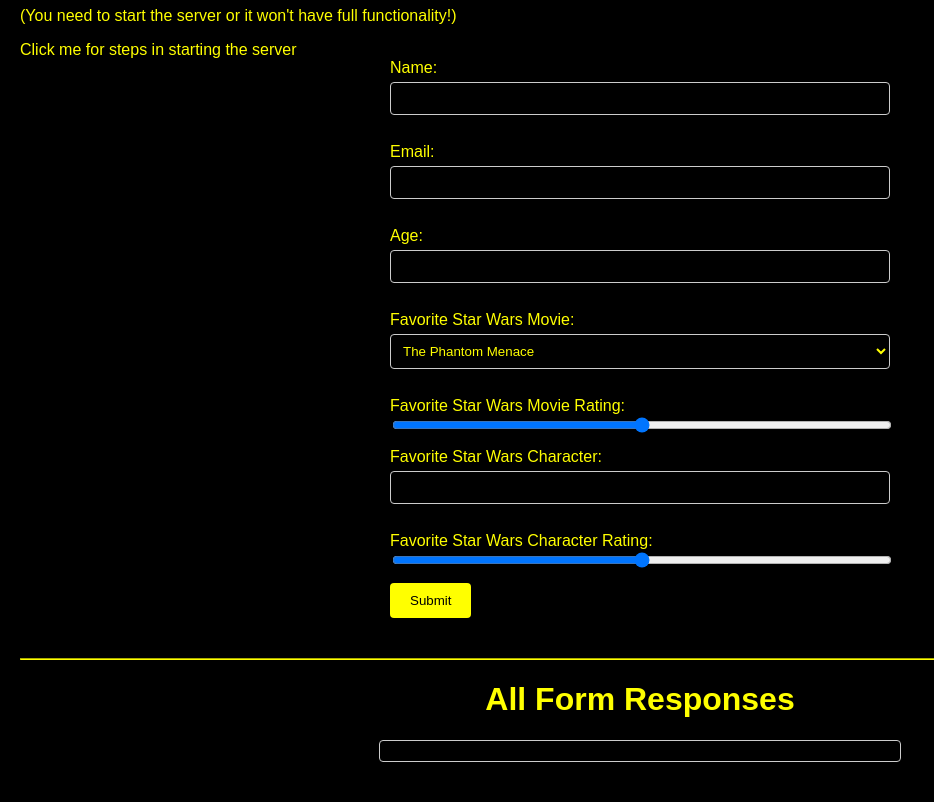
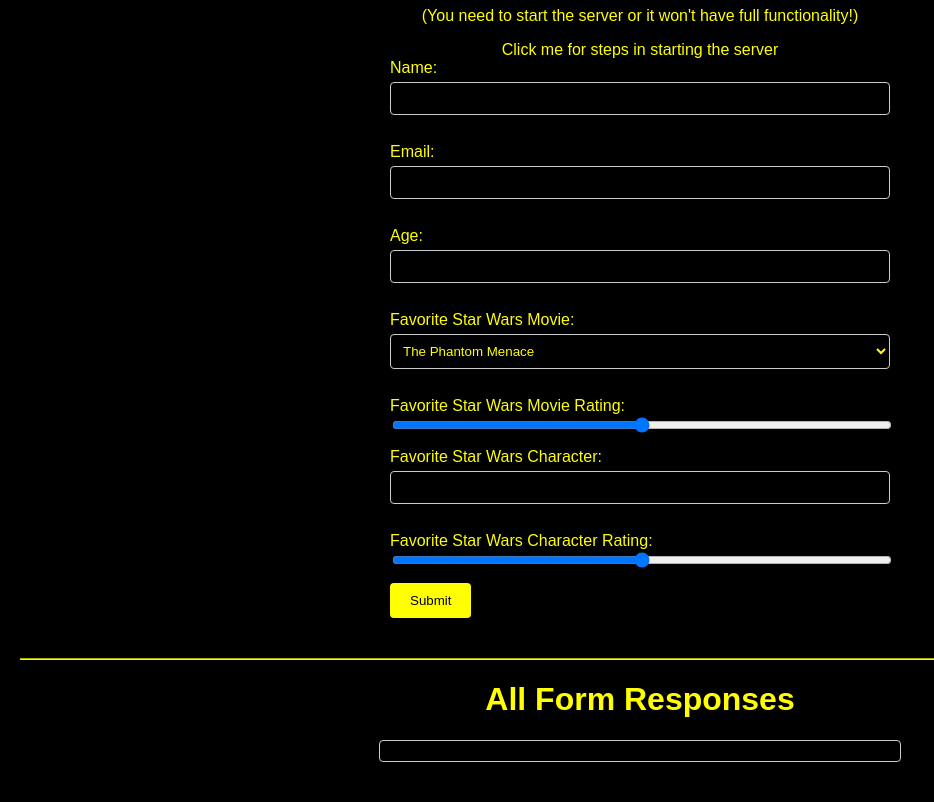
Before and after one commit to t1oluwani/StarWarsAPI, a website: page index.html in a window 1280 px wide. Shown: the part 93-895 px from the top of the page, without its empty margins (0-934 px from the left). Drawn offline with Linux system fonts and the light colour scheme; no server answers.

Commit message:
Update styles.css to style added prereq msg

```diff
--- a/styles.css
+++ b/styles.css
@@ -6,7 +6,7 @@
     background-color: black; /* Background color */
 }
 
-h1 {
+h1, #prereq {
     text-align: center;
 }
 
```
